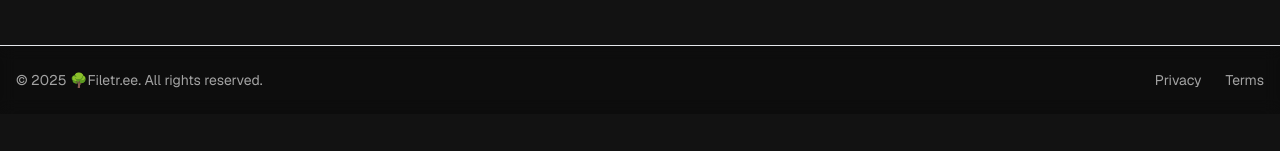
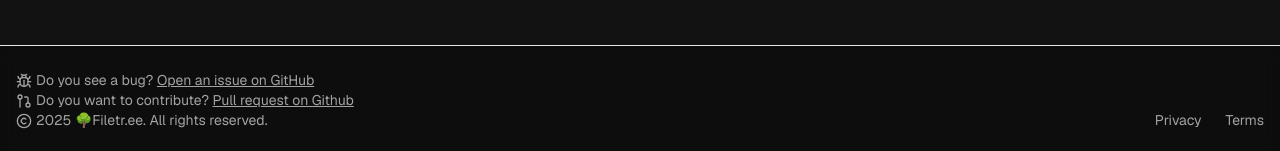
Before and after one commit to junsantilla/filetr.ee, a Next.js app: page / in a window 1280 px wide. Shown: the part 2320-2471 px from the top of the page. Before the commit the page ends 2434 px from the top, so only its background shows below. Built offline with nearby package versions, Linux system fonts and the light colour scheme; no server answers.

Commit message:
Update footer

```diff
--- a/components/footer.tsx
+++ b/components/footer.tsx
@@ -1,3 +1,4 @@
+import { Bug, Copyright, GitPullRequest } from "lucide-react";
 import Link from "next/link";
 
 export function Footer() {
@@ -5,10 +6,38 @@ export function Footer() {
 		<footer className="mt-auto border-t bg-white/95 backdrop-blur supports-[backdrop-filter]:bg-white/60 dark:bg-neutral-950/95 dark:supports-[backdrop-filter]:bg-neutral-950/60">
 			<div className="mx-auto max-w-7xl px-4 py-6">
 				<div className="flex flex-col items-center justify-between gap-4 md:flex-row">
-					<p className="text-sm text-neutral-500 dark:text-neutral-400">
-						© 2025 🌳Filetr.ee. All rights reserved.
-					</p>
-					<div className="flex gap-6">
+					<div className="text-sm text-neutral-500 dark:text-neutral-400">
+						<p>
+							<Bug className="inline-block w-4 h-4 mr-1" />
+							Do you see a bug?{" "}
+							<a
+								href="https://github.com/junsantilla/filetr.ee/issues"
+								className="underline"
+								target="_blank"
+								rel="noreferrer"
+							>
+								Open an issue on GitHub
+							</a>
+						</p>
+						<p>
+							<GitPullRequest className="inline-block w-4 h-4 mr-1" />
+							Do you want to contribute?{" "}
+							<a
+								href="https://github.com/junsantilla/filetr.ee/pulls"
+								className="underline"
+								target="_blank"
+								rel="noreferrer"
+							>
+								Pull request on Github
+							</a>
+						</p>
+
+						<p>
+							<Copyright className="inline-block w-4 h-4 mr-1" />
+							2025 🌳Filetr.ee. All rights reserved.
+						</p>
+					</div>
+					<div className="self-end flex gap-6 justify-center">
 						<Link
 							href="/privacy"
 							className="text-sm text-neutral-500 hover:text-neutral-950 dark:text-neutral-400 dark:hover:text-neutral-50"
```
